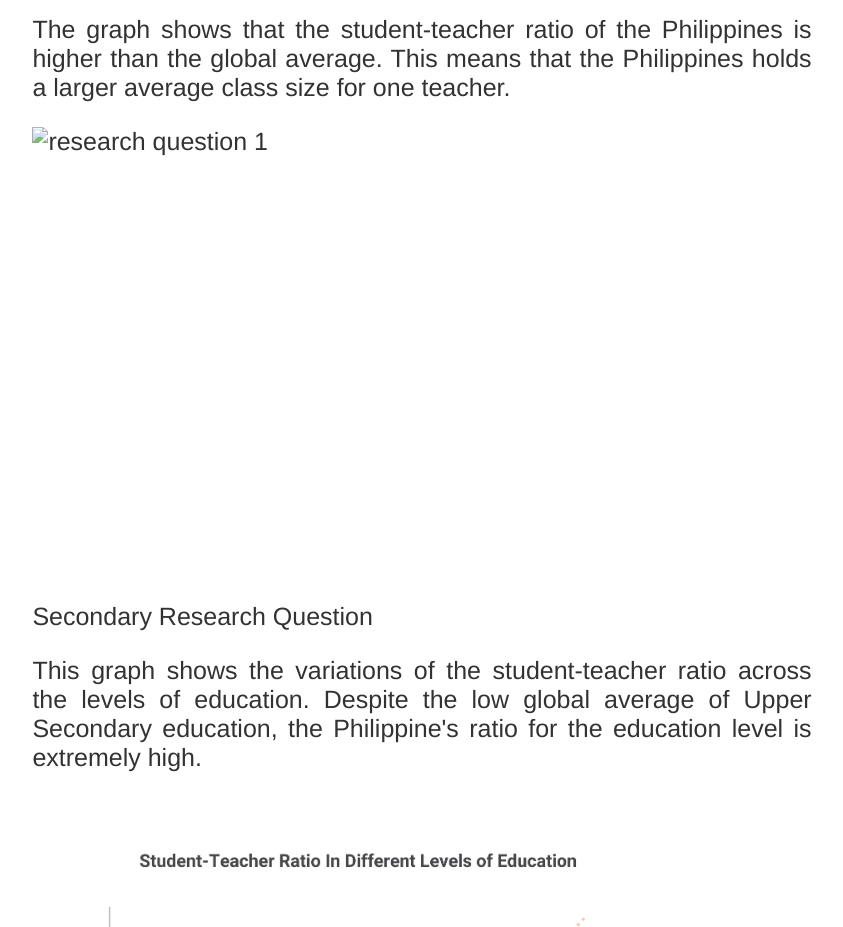
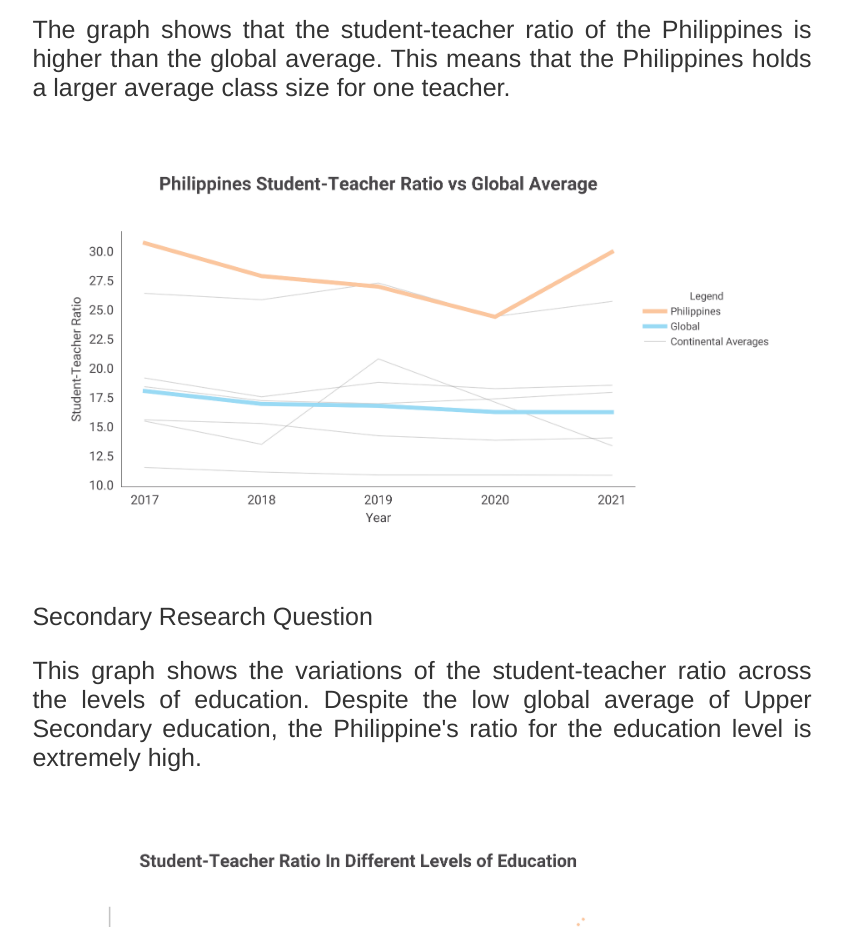
Before and after one commit to jijahh/webarebears.github.io, a plain HTML site: page index.html in a window 1280 px wide. Shown: the part 4500-5427 px from the top of the page, without its empty margins (218-1061 px from the left). Drawn offline with Linux system fonts and the light colour scheme.

Commit message:
Update index.html

```diff
--- a/index.html
+++ b/index.html
@@ -93,7 +93,7 @@
         <p>Primary Research Question</p>
         <p>The graph shows that the student-teacher ratio of the Philippines is higher than the global average. This means that the Philippines holds a larger average class size for one teacher.</p>
         <div class="image-container">
-            <img src="rq1.png" alt="research question 1" class="cover-image">
+            <img src="media/rq1.png" alt="research question 1" class="cover-image">
         </div>
 
         <p>Secondary Research Question</p>
```
